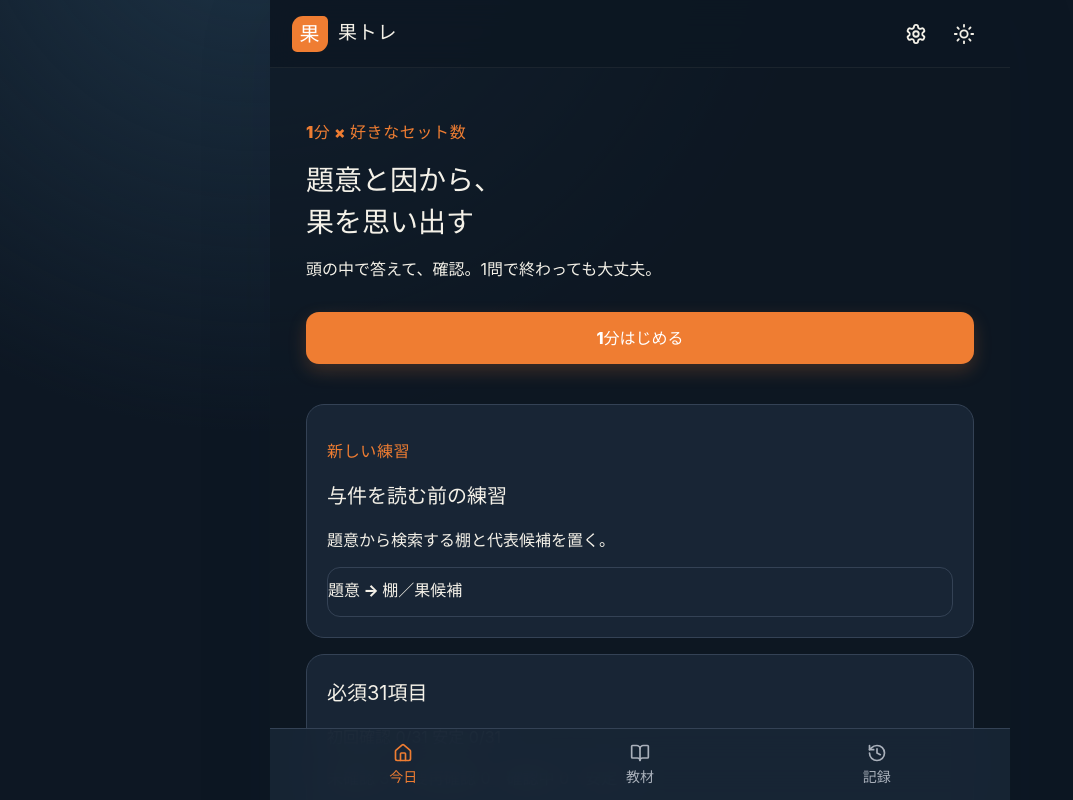
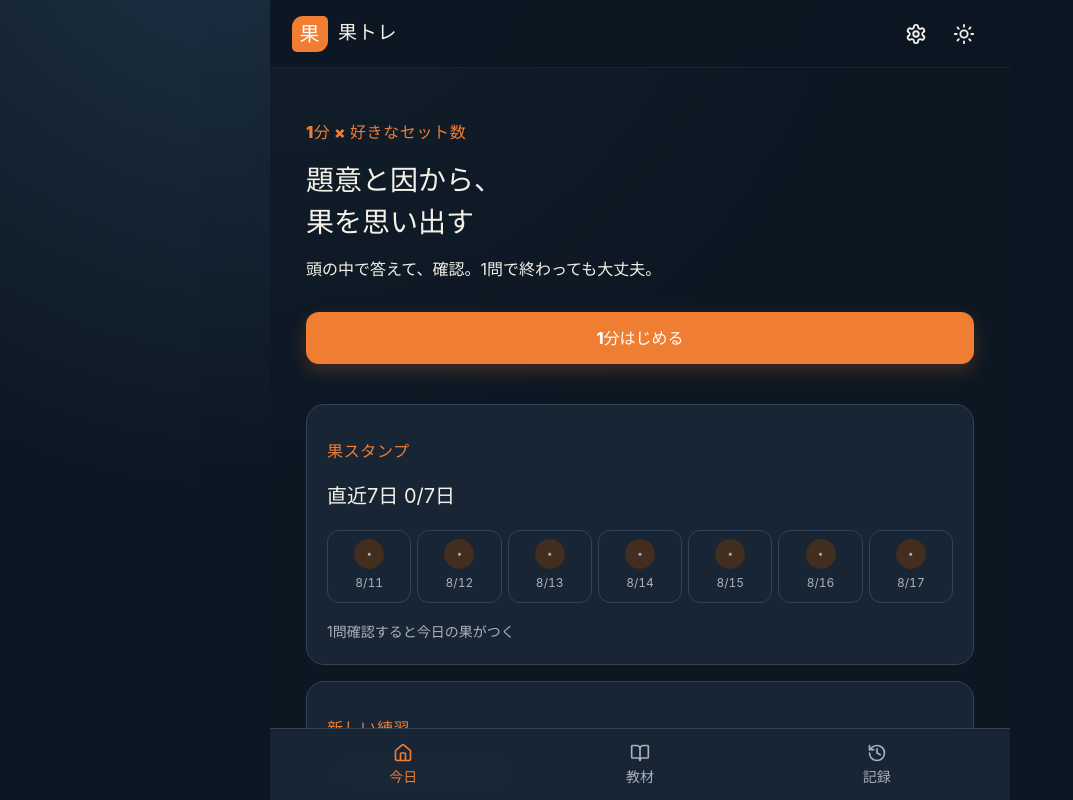
Before and after one commit to kds-yukimatz/mmc, a React (Vite) app: page /overview in a window 1280 px wide. Both pictures are taken after a click on the button "配色を切り替える". Shown: the top 800 px of the page, without its empty margins (0-1073 px from the left). Built offline with nearby package versions, Linux system fonts and the light colour scheme.

Commit message:
feat: add seven-day fruit stamps (#8)

```diff
--- a/src/features/micro/MicroPages.tsx
+++ b/src/features/micro/MicroPages.tsx
@@ -4,6 +4,7 @@ import { db } from '../../db/indexedDb'
 import type { Grade, Session } from './domain'
 import { intentLabels } from './domain'
 import { addDays, exactMatch, localDate, phase, stable } from './engine'
+import { rollingFruitStamps } from './gamification'
 import {
   confirm,
   content,
@@ -69,8 +70,26 @@ function Progress({
 export function MicroHome() {
   const { data, error } = useData(),
     navigate = useNavigate()
+  const [today, setToday] = useState(() => localDate())
   const [busy, setBusy] = useState(false),
     [failure, setFailure] = useState('')
+  useEffect(() => {
+    const nextMidnight =
+      new Date(`${addDays(localDate(), 1)}T00:00:00+09:00`).getTime() + 25
+    const refreshToday = () => setToday(localDate())
+    const timer = window.setTimeout(
+      refreshToday,
+      Math.max(0, nextMidnight - Date.now()),
+    )
+    const refreshWhenVisible = () => {
+      if (!document.hidden) refreshToday()
+    }
+    document.addEventListener('visibilitychange', refreshWhenVisible)
+    return () => {
+      window.clearTimeout(timer)
+      document.removeEventListener('visibilitychange', refreshWhenVisible)
+    }
+  }, [today])
   const begin = async (coverage = false) => {
     setBusy(true)
     try {
@@ -92,7 +111,7 @@ export function MicroHome() {
           c.mandatory && !data.states[c.mandatoryMappingId!]?.firstConfirmedAt,
       ).length
     : 0
-  const today = localDate(),
+  const stamps = data ? rollingFruitStamps(data.attempts, today) : [],
     due = data
       ? Object.values(data.states).filter(
           (s) => s.dueAt && s.dueAt <= new Date().toISOString(),
@@ -116,6 +135,45 @@ export function MicroHome() {
           {data?.session ? '続きから開く' : '1分はじめる'}
         </button>
       </section>
+      {data && (
+        <section className="micro-panel fruit-stamps" aria-labelledby="fruit-stamps-title">
+          <p className="eyebrow">果スタンプ</p>
+          <h2 id="fruit-stamps-title">
+            直近7日 {stamps.filter((day) => day.earned).length}/7日
+          </h2>
+          <ol aria-label="直近7日の果スタンプ">
+            {stamps.map((day) => {
+              const isToday = day.date === today
+              const label = new Intl.DateTimeFormat('ja-JP', {
+                timeZone: 'Asia/Tokyo',
+                year: 'numeric',
+                month: 'long',
+                day: 'numeric',
+              }).format(new Date(`${day.date}T00:00:00+09:00`))
+              const dayStatus = day.earned ? '果を獲得' : '未獲得'
+              return (
+                <li
+                  key={day.date}
+                  aria-label={`${label}、${dayStatus}${isToday ? '、今日' : ''}`}
+                  className={day.earned ? 'earned' : ''}
+                >
+                  <span aria-hidden="true">{day.earned ? '果' : '・'}</span>
+                  <time dateTime={day.date} aria-hidden="true">
+                    {new Intl.DateTimeFormat('ja-JP', {
+                      timeZone: 'Asia/Tokyo',
+                      month: 'numeric',
+                      day: 'numeric',
+                    }).format(new Date(`${day.date}T00:00:00+09:00`))}
+                  </time>
+                </li>
+              )
+            })}
+          </ol>
+          <p role="status">
+            {stamps[6].earned ? '今日の果を獲得' : '1問確認すると今日の果がつく'}
+          </p>
+        </section>
+      )}
       <section className="micro-panel abstraction-entry">
         <p className="eyebrow">新しい練習</p><h2>与件を読む前の練習</h2>
         <p>題意から検索する棚と代表候補を置く。</p>
--- /dev/null
+++ b/src/features/micro/gamification.ts
@@ -0,0 +1,20 @@
+import type { Attempt } from './domain'
+import { addDays, localDate } from './engine'
+
+export type FruitStampDay = { date: string; earned: boolean }
+
+export function rollingFruitStamps(
+  attempts: Attempt[],
+  today = localDate(),
+): FruitStampDay[] {
+  const dates = Array.from({ length: 7 }, (_, index) =>
+    addDays(today, index - 6),
+  )
+  const window = new Set(dates)
+  const earned = new Set(
+    attempts
+      .map((attempt) => localDate(attempt.answeredAt))
+      .filter((date) => window.has(date)),
+  )
+  return dates.map((date) => ({ date, earned: earned.has(date) }))
+}
--- a/src/index.css
+++ b/src/index.css
@@ -364,6 +364,13 @@ button:focus-visible,input:focus-visible { outline:3px solid #4d9eef; outline-of
 .micro-hero { padding:12px 0 24px; }
 .micro-start { width:100%; font-size:20px; margin-top:16px; }
 .micro-panel { padding:20px; margin:16px 0; background:var(--paper); border:1px solid var(--line); border-radius:18px; min-width:0; }
+.fruit-stamps ol { display:grid; grid-template-columns:repeat(7,minmax(0,1fr)); gap:6px; margin:16px 0; padding:0; list-style:none; }
+.fruit-stamps li { min-width:0; padding:8px 2px; display:flex; flex-direction:column; align-items:center; gap:3px; border:1px solid var(--line); border-radius:12px; color:var(--muted); font-size:12px; }
+.fruit-stamps li > span { width:100%; max-width:30px; aspect-ratio:1; display:grid; place-items:center; border-radius:50%; background:var(--orange-soft); font-size:15px; font-weight:900; }
+.fruit-stamps time { white-space:nowrap; font-size:clamp(10px,3vw,12px); font-variant-numeric:tabular-nums; }
+.fruit-stamps li.earned { color:var(--ink); border-color:#efbb8c; }
+.fruit-stamps li.earned > span { color:#fff; background:var(--orange); }
+.fruit-stamps p[role=status] { margin-bottom:0; color:var(--muted); font-size:14px; }
 .micro-statuses { display:flex; gap:8px 16px; flex-wrap:wrap; }
 .micro-actions, .micro-grades { display:grid; gap:12px; grid-template-columns:1fr; margin:20px 0; }
 .micro-page .btn { width:100%; min-height:50px; font-size:16px; white-space:normal; }
```
Also changed, not shown: 1 other file (tests, documents, lock files or other folders).
